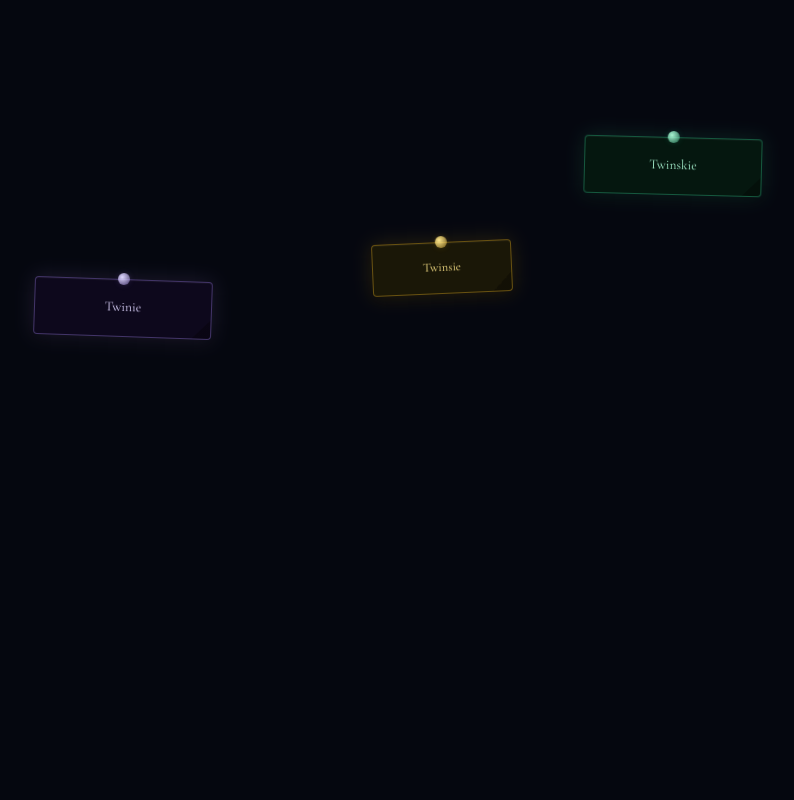
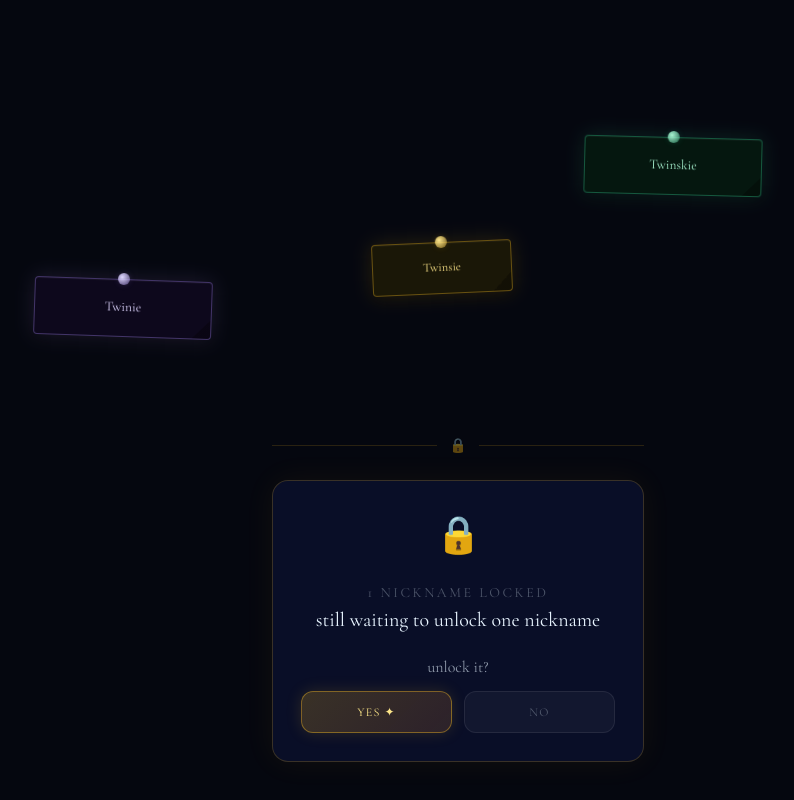
Before and after one commit to 0Vaibhav-Sinha0/twin, a Next.js app: page /thoughts in a window 1280 px wide. Shown: the part 836-1636 px from the top of the page, without its empty margins (182-976 px from the left). Before the commit the page ends 1367 px from the top, so only its background shows below. Built offline with nearby package versions, Linux system fonts and the light colour scheme.

Commit message:
feat: locked nickname section — yes reveals 'Mine', no triggers 8 random funny responses, scroll-animated lock card

```diff
--- a/components/thoughts/ThoughtsBoard.tsx
+++ b/components/thoughts/ThoughtsBoard.tsx
@@ -1,27 +1,32 @@
 "use client";
 
 import { useState, useMemo } from "react";
-import { motion } from "framer-motion";
+import { motion, AnimatePresence } from "framer-motion";
 import { THOUGHTS } from "@/data/thoughts";
 import StickyNote from "./StickyNote";
 
-// Deterministic position from seed — avoids overlap by dividing screen into zones
+const NO_RESPONSES = [
+  "wrong answer bestie 💀",
+  "okay but that was mean 😭",
+  "the audacity. the nerve. the disrespect.",
+  "fine. i didn't want to tell you anyway. (i did.)",
+  "noted. blocking you. (not really.)",
+  "that hurt. i'm going to cry now. okay bye.",
+  "NO?? who raised you 😭",
+  "this is not the response i prepared for.",
+];
+
 function seedToPosition(seed: number, index: number, total: number) {
-  // Divide into a loose grid of zones, offset by seed for organic feel
   const cols = 4;
   const rows = Math.ceil(total / cols);
   const col = index % cols;
   const row = Math.floor(index / cols);
-
   const zoneW = 100 / cols;
   const zoneH = 100 / rows;
-
-  // Base position in zone + seed-driven offset for organic scatter
   const xBase = col * zoneW + zoneW * 0.1;
   const yBase = row * zoneH + zoneH * 0.1;
-  const xOffset = (seed * zoneW * 0.7);
+  const xOffset = seed * zoneW * 0.7;
   const yOffset = ((seed * 7.3) % 1) * zoneH * 0.6;
-
   return {
     left: `${Math.min(xBase + xOffset, 88)}%`,
     top: `${Math.min(yBase + yOffset, 85)}%`,
@@ -30,13 +35,26 @@
 
 export default function ThoughtsBoard() {
   const [shuffleKey, setShuffleKey] = useState(0);
+  const [unlockState, setUnlockState] = useState<"idle" | "unlocked" | "no">("idle");
+  const [noResponse, setNoResponse] = useState("");
+  const [noCount, setNoCount] = useState(0);
 
   const positions = useMemo(() => {
-    return THOUGHTS.map((t, i) => seedToPosition(t.seed + shuffleKey * 0.13, i, THOUGHTS.length));
+    return THOUGHTS.map((t, i) =>
+      seedToPosition(t.seed + shuffleKey * 0.13, i, THOUGHTS.length)
+    );
   }, [shuffleKey]);
 
-  // Estimate total scrollable height based on note count
   const boardHeight = Math.max(900, Math.ceil(THOUGHTS.length / 4) * 280 + 200);
+
+  const handleNo = () => {
+    const next = noCount + 1;
+    setNoCount(next);
+    setNoResponse(NO_RESPONSES[Math.floor(Math.random() * NO_RESPONSES.length)]);
+    setUnlockState("no");
+    // After 2s, reset back to idle so they can try again
+    setTimeout(() => setUnlockState("idle"), 2200);
+  };
 
   return (
     <div
@@ -116,6 +134,176 @@
             />
           ))}
         </div>
+
+        {/* ── Locked nickname section ─────────────────────────────── */}
+        <motion.div
+          initial={{ opacity: 0, y: 32 }}
+          whileInView={{ opacity: 1, y: 0 }}
+          viewport={{ once: true, margin: "-60px" }}
+          transition={{ duration: 0.7, ease: [0.22, 1, 0.36, 1] }}
+          className="mx-auto px-6 pb-32 flex flex-col items-center gap-6"
+          style={{ maxWidth: "420px" }}
+        >
+          {/* Divider */}
+          <div className="flex items-center gap-3 w-full">
+            <div className="h-px flex-1" style={{ background: "rgba(251,191,36,0.15)" }} />
+            <span style={{ fontSize: "14px", opacity: 0.4 }}>🔒</span>
+            <div className="h-px flex-1" style={{ background: "rgba(251,191,36,0.15)" }} />
+          </div>
+
+          {/* Lock card */}
+          <div
+            className="w-full rounded-2xl p-7 flex flex-col items-center gap-5 text-center"
+            style={{
+              background: "var(--bg-card)",
+              border: "1px solid rgba(251,191,36,0.2)",
+              boxShadow: "0 0 32px rgba(251,191,36,0.06)",
+              backdropFilter: "blur(12px)",
+            }}
+          >
+            {/* Lock icon with pulse */}
+            <motion.div
+              animate={unlockState === "idle" ? { scale: [1, 1.08, 1] } : {}}
+              transition={{ duration: 2, repeat: Infinity, ease: "easeInOut" }}
+              style={{ fontSize: "36px" }}
+            >
+              {unlockState === "unlocked" ? "🔓" : "🔒"}
+            </motion.div>
+
+            <div>
+              <p
+                className="font-display text-sm tracking-widest mb-1"
+                style={{ color: "var(--text-muted)", letterSpacing: "0.18em" }}
+              >
+                1 NICKNAME LOCKED
+              </p>
+              <p
+                className="font-hand text-xl leading-snug"
+                style={{ color: "var(--text-primary)" }}
+              >
+                still waiting to unlock one nickname
+              </p>
+            </div>
+
+            {/* State: idle — show Yes / No */}
+            <AnimatePresence mode="wait">
+              {unlockState === "idle" && (
+                <motion.div
+                  key="buttons"
+                  initial={{ opacity: 0, y: 8 }}
+                  animate={{ opacity: 1, y: 0 }}
+                  exit={{ opacity: 0, y: -8 }}
+                  transition={{ duration: 0.3 }}
+                  className="flex flex-col items-center gap-3 w-full"
+                >
+                  <p
+                    className="font-hand text-base"
+                    style={{ color: "var(--text-secondary)" }}
+                  >
+                    unlock it?
+                  </p>
+                  <div className="flex gap-3 w-full">
+                    {/* YES */}
+                    <motion.button
+                      whileHover={{ scale: 1.05 }}
+                      whileTap={{ scale: 0.95 }}
+                      onClick={() => setUnlockState("unlocked")}
+                      className="flex-1 py-3 rounded-xl font-display text-xs tracking-widest"
+                      style={{
+                        background: "linear-gradient(135deg, rgba(251,191,36,0.2), rgba(251,146,60,0.15))",
+                        border: "1px solid rgba(251,191,36,0.4)",
+                        color: "#fde68a",
+                        boxShadow: "0 0 16px rgba(251,191,36,0.15)",
+                      }}
+                    >
+                      YES ✦
+                    </motion.button>
+
+                    {/* NO */}
+                    <motion.button
+                      whileHover={{ scale: 1.05 }}
+                      whileTap={{ scale: 0.95 }}
+                      onClick={handleNo}
+                      className="flex-1 py-3 rounded-xl font-display text-xs tracking-widest"
+                      style={{
+                        background: "rgba(255,255,255,0.04)",
+                        border: "1px solid rgba(255,255,255,0.08)",
+                        color: "var(--text-muted)",
+                      }}
+                    >
+                      NO
+                    </motion.button>
+                  </div>
+                </motion.div>
+              )}
+
+              {/* State: unlocked — show the nickname */}
+              {unlockState === "unlocked" && (
+                <motion.div
+                  key="unlocked"
+                  initial={{ opacity: 0, scale: 0.85 }}
+                  animate={{ opacity: 1, scale: 1 }}
+                  transition={{ duration: 0.5, ease: [0.22, 1, 0.36, 1] }}
+                  className="flex flex-col items-center gap-3"
+                >
+                  {/* Sparkle burst */}
+                  <motion.div
+                    initial={{ opacity: 0 }}
+                    animate={{ opacity: [0, 1, 0] }}
+                    transition={{ duration: 0.8 }}
+                    style={{ fontSize: "28px", letterSpacing: "8px" }}
+                  >
+                    ✨✨✨
+                  </motion.div>
+
+                  {/* The nickname */}
+                  <motion.p
+                    initial={{ opacity: 0, y: 12 }}
+                    animate={{ opacity: 1, y: 0 }}
+                    transition={{ delay: 0.2, duration: 0.5 }}
+                    className="font-display text-4xl tracking-widest"
+                    style={{
+                      color: "#fde68a",
+                      textShadow: "0 0 32px rgba(251,191,36,0.6)",
+                    }}
+                  >
+                    Mine
+                  </motion.p>
+
+                  <motion.p
+                    initial={{ opacity: 0 }}
+                    animate={{ opacity: 1 }}
+                    transition={{ delay: 0.45, duration: 0.5 }}
+                    className="font-hand text-base text-center leading-relaxed"
+                    style={{ color: "var(--text-secondary)" }}
+                  >
+                    waiting to call u by this nickname 😭
+                  </motion.p>
+                </motion.div>
+              )}
+
+              {/* State: no — funny random response */}
+              {unlockState === "no" && (
+                <motion.div
+                  key={`no-${noCount}`}
+                  initial={{ opacity: 0, scale: 0.9, rotate: -2 }}
+                  animate={{ opacity: 1, scale: 1, rotate: 0 }}
+                  exit={{ opacity: 0 }}
+                  transition={{ duration: 0.35, ease: [0.22, 1, 0.36, 1] }}
+                  className="flex flex-col items-center gap-2"
+                >
+                  <span style={{ fontSize: "32px" }}>💀</span>
+                  <p
+                    className="font-hand text-lg text-center leading-snug"
+                    style={{ color: "#fb923c" }}
+                  >
+                    {noResponse}
+                  </p>
+                </motion.div>
+              )}
+            </AnimatePresence>
+          </div>
+        </motion.div>
       </div>
     </div>
   );
```
